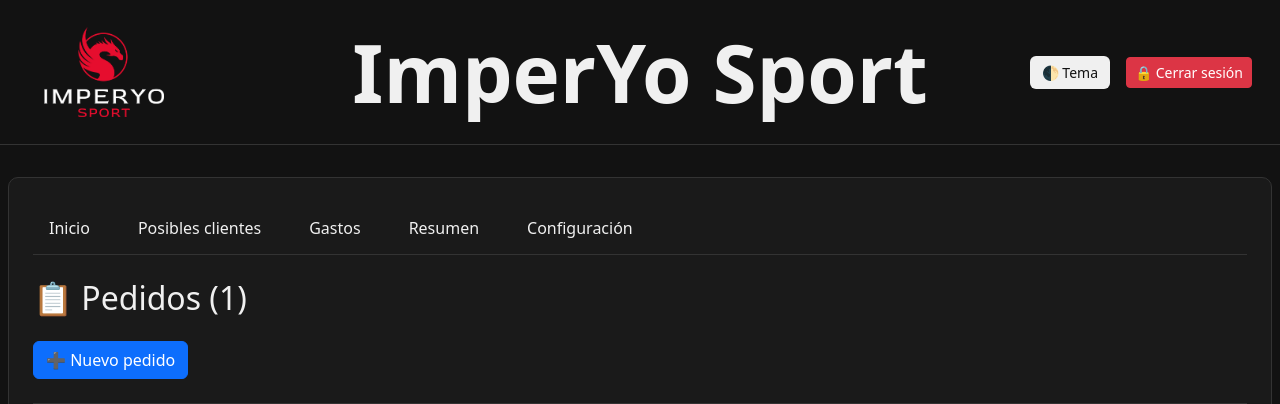
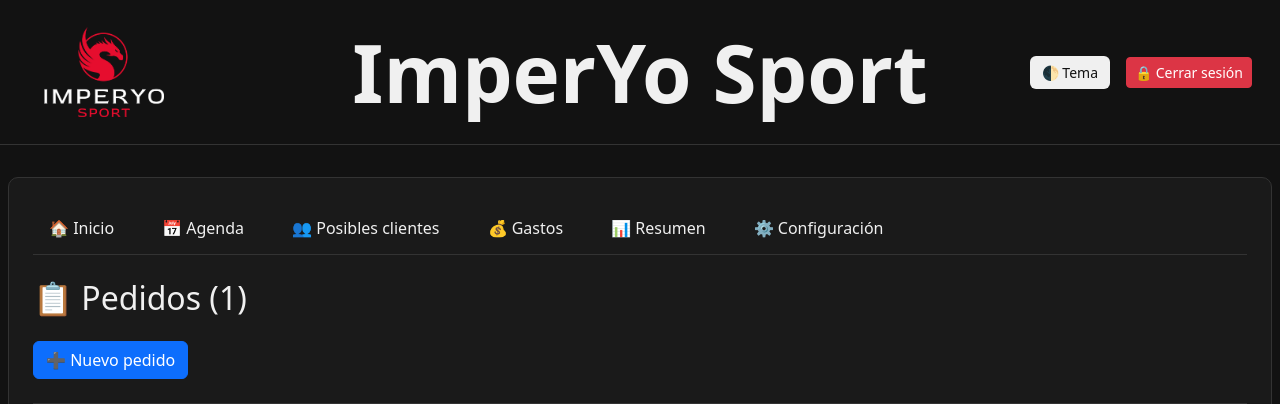
Before and after one commit to LuisPastorMartinez/imperyo_django, a Django app: template pedidos/templates/pedidos/home.html in a window 1280 px wide. Shown: the top 404 px of the page. Run offline with Django 5.2, Linux system fonts and the light colour scheme; the template is opened without the code that fills it: most values are stand-ins (such as "Sample title", 1, 10 or a date in 2020).

Commit message:
home agenda

```diff
--- a/pedidos/templates/pedidos/home.html
+++ b/pedidos/templates/pedidos/home.html
@@ -4,13 +4,14 @@
 <div class="card-custom p-4">
 
     <!-- Menú de navegación -->
-    <nav class="navbar-nav-horizontal mb-4">
-        <a href="{% url 'pedidos_home' %}" class="nav-item {% if request.resolver_match.url_name == 'pedidos_home' %}active{% endif %}">Inicio</a>
-        <a href="{% url 'posibles_clientes' %}" class="nav-item {% if request.resolver_match.url_name == 'posibles_clientes' %}active{% endif %}">Posibles clientes</a>
-        <a href="{% url 'gastos' %}" class="nav-item {% if request.resolver_match.url_name == 'gastos' %}active{% endif %}">Gastos</a>
-        <a href="{% url 'resumen' %}" class="nav-item {% if request.resolver_match.url_name == 'resumen' %}active{% endif %}">Resumen</a>
-        <a href="{% url 'configuracion' %}" class="nav-item {% if request.resolver_match.url_name == 'configuracion' %}active{% endif %}">Configuración</a>
-    </nav>
+<nav class="navbar-nav-horizontal mb-4">
+    <a href="{% url 'pedidos_home' %}" class="nav-item {% if request.resolver_match.url_name == 'pedidos_home' %}active{% endif %}">🏠 Inicio</a>
+    <a href="{% url 'agenda' %}" class="nav-item {% if request.resolver_match.url_name == 'agenda' %}active{% endif %}">📅 Agenda</a>
+    <a href="{% url 'posibles_clientes' %}" class="nav-item {% if request.resolver_match.url_name == 'posibles_clientes' %}active{% endif %}">👥 Posibles clientes</a>
+    <a href="{% url 'gastos' %}" class="nav-item {% if request.resolver_match.url_name == 'gastos' %}active{% endif %}">💰 Gastos</a>
+    <a href="{% url 'resumen' %}" class="nav-item {% if request.resolver_match.url_name == 'resumen' %}active{% endif %}">📊 Resumen</a>
+    <a href="{% url 'configuracion' %}" class="nav-item {% if request.resolver_match.url_name == 'configuracion' %}active{% endif %}">⚙️ Configuración</a>
+</nav>
 
     <h2 class="mb-4">📋 Pedidos ({{ pedidos|length }})</h2>
 
```
